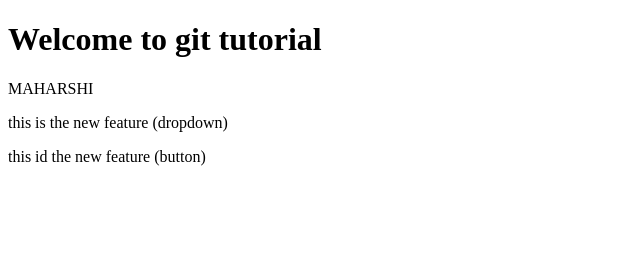
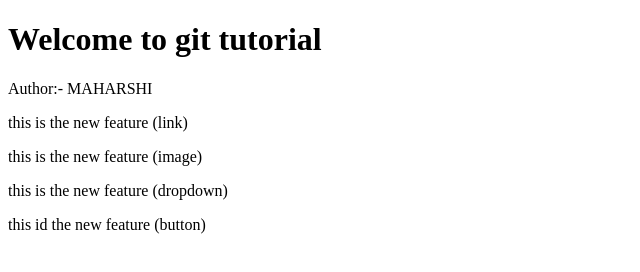
Before and after one commit to Maharshi2006/Git_Tutorial, a plain HTML site: page index.html in a window 1280 px wide. Shown: the whole page, without its empty margins (0-640 px from the left). Drawn offline with Linux system fonts and the light colour scheme.

Commit message:
add to feature2

```diff
--- a/index.html
+++ b/index.html
@@ -7,7 +7,9 @@
 </head>
 <body>
     <h1>Welcome to git tutorial</h1>
-    <P>MAHARSHI</P>
+    <P>Author:- MAHARSHI</P>
+    <p>this is the new feature (link)</p>
+    <p>this is the new feature (image)</p>
     <p>this is the new feature (dropdown)</p>
     <p>this id the new feature (button)</p>
 </body>
```
